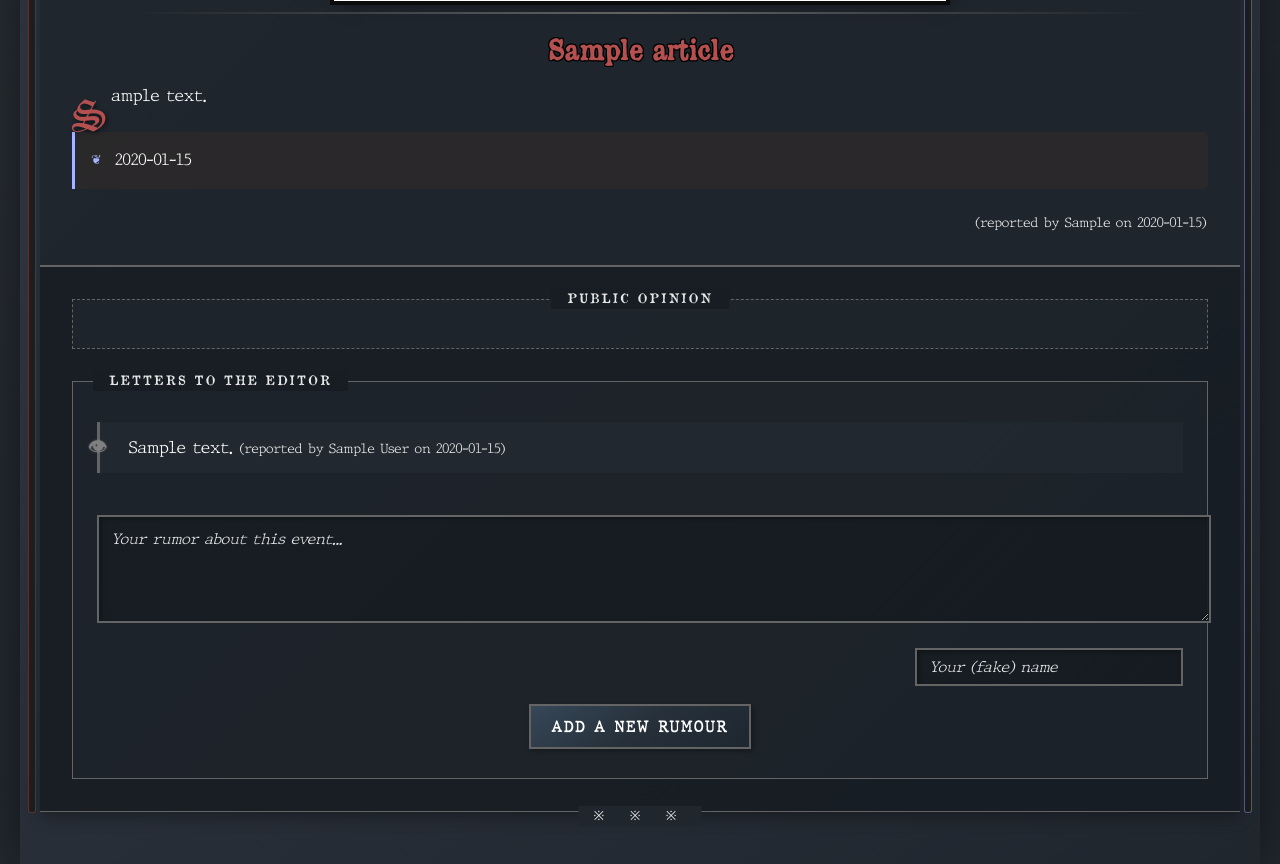
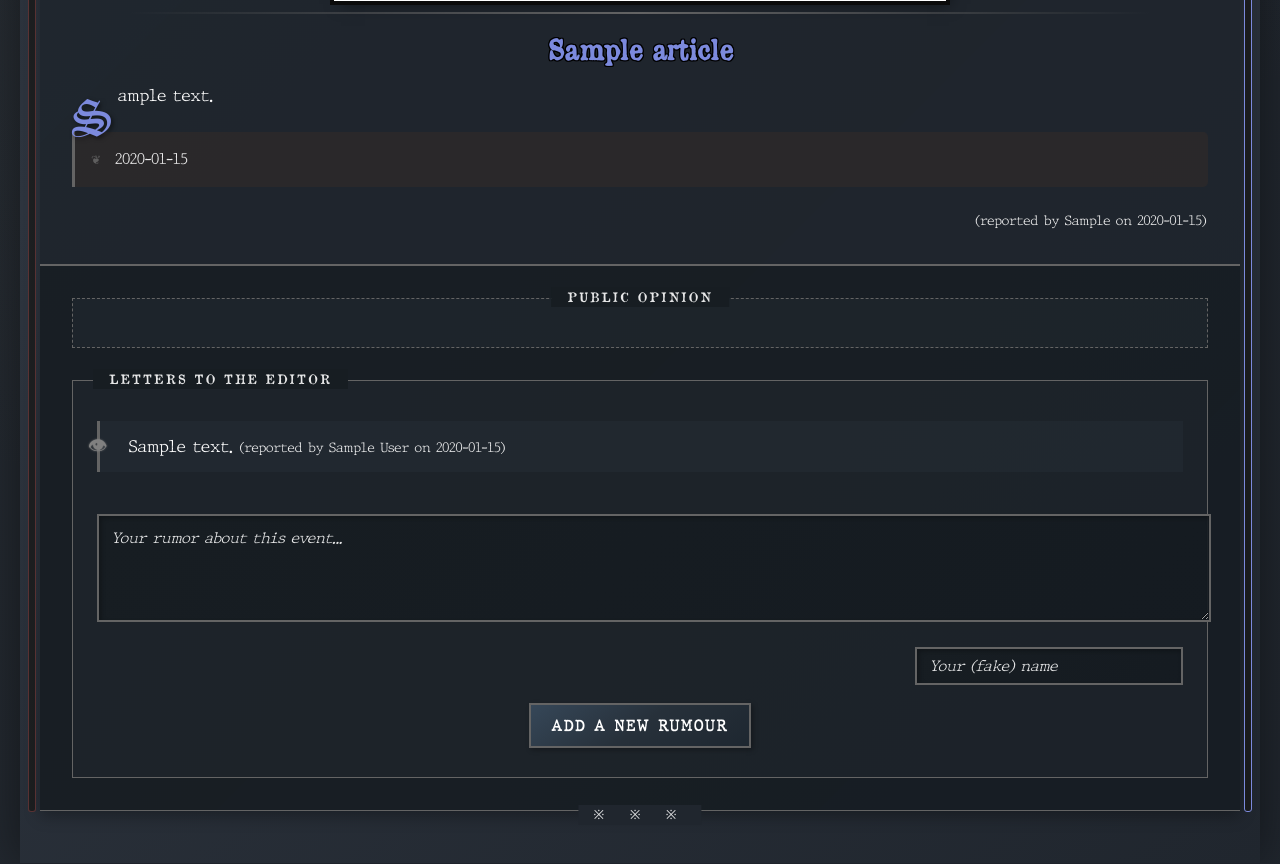
Before and after one commit to mysterious-ben/cthulhu-news, a FastAPI app: template web/templates/news_main_page.html in a window 1280 px wide. Shown: the part 1314-2178 px from the top of the page. Run offline with FastAPI, Linux system fonts and the light colour scheme; the template is opened without the code that fills it: most values are stand-ins (such as "Sample title", 1, 10 or a date in 2020); some libraries are stand-ins or nearby versions; some web fonts are replaced.

```diff
--- a/web/llm_cthulhu_logic.py
+++ b/web/llm_cthulhu_logic.py
@@ -256,7 +256,7 @@ def find_story_context(
     similarities = []
     for scene in scenes:
         scene_embedding = scene["scene_vector"]
-        if not np.allclose(scene_embedding, 0):
+        if (scene_embedding is not None) and (not np.allclose(scene_embedding, 0)):
             similarity = np.dot(query_embedding, scene_embedding)
             similarities.append((similarity, scene))
 
--- a/web/static/styles.css
+++ b/web/static/styles.css
@@ -83,6 +83,7 @@
     --link-color-active: rgb(234, 235, 255);
     --link-color-visited: rgba(189, 200, 255, 0.7);
     --dark-red-color: rgb(180, 80, 80);
+    --dark-blue-color: rgb(124, 138, 221);
     --dark-red-dimmed: rgba(180, 80, 80, 0.4);
     --dark-red-bright: rgba(220, 20, 60, 0.6);
     --dark-red-bright-full: rgba(220, 20, 60, 1);
@@ -216,26 +217,23 @@ h4 {
 
 /* Shared drop cap styling */
 .drop-cap::first-letter {
+    /* font-family: var(--truth-title-font), serif; */
     font-family: var(--truth-title-font), serif;
-    font-size: 3rem;
+    font-size: 3.5rem;
     float: left;
-    line-height: 1;
+    line-height: 0.9;
     margin-right: 0.1em;
     padding: 0;
-    color: var(--link-color);
     text-shadow: 2px 2px 4px rgba(0, 0, 0, 0.5);
 }
 
 /* Dark red drop cap for truth section */
-.drop-cap-red::first-letter {
-    font-family: var(--truth-title-font), serif;
-    font-size: 3rem;
-    float: left;
-    line-height: 1;
-    margin-right: 0.1em;
-    padding: 0;
+.drop-cap-red.drop-cap::first-letter {
     color: var(--dark-red-color);
-    text-shadow: 2px 2px 4px rgba(0, 0, 0, 0.5);
+}
+
+.drop-cap-blue.drop-cap::first-letter {
+    color: var(--dark-blue-color);
 }
 
 .truth-title {
@@ -245,7 +243,6 @@ h4 {
     text-align: center;
     margin-bottom: 1rem;
     line-height: 1.3;
-    color: var(--dark-red-color);
     text-shadow:
         -1px -1px 0 #000,
         0 -1px 0 #000,
@@ -255,6 +252,14 @@ h4 {
         0 1px 0 #000,
         -1px 1px 0 #000,
         -1px 0 0 #000;
+}
+
+.truth-title-red.truth-title {
+    color: var(--dark-red-color);
+}
+
+.truth-title-blue.truth-title {
+    color: var(--dark-blue-color);
 }
 
 .facade-sign {
@@ -400,7 +405,7 @@ h4 {
     margin: 1.5rem 0;
     padding: 1rem;
     background: rgba(139, 69, 19, 0.1);
-    border-left: 3px solid var(--link-color);
+    border-left: 3px solid var(--news-border-color);
     border-radius: 0 5px 5px 0;
 }
 
@@ -421,7 +426,8 @@ h4 {
 
 .update-item {
     font-family: var(--truth-font), serif;
-    font-size: 0.95rem;
+    font-size: 0.9rem;
+    opacity: 0.9;
     line-height: 1.6;
     margin-bottom: 0.8rem;
     padding-left: 1.5rem;
@@ -432,8 +438,9 @@ h4 {
     content: "❦";
     position: absolute;
     left: 0;
-    color: var(--link-color);
-    font-size: 0.8rem;
+    /* opacity: 0.9; */
+    color: var(--news-border-color);
+    font-size: 0.75rem;
     top: 0.1rem;
 }
 
@@ -1168,7 +1175,7 @@ input[type=text]::placeholder {
 
 .detective-bar {
     right: -12px;
-    border: 1px solid var(--link-color-dimmed);
+    border: 1px solid var(--dark-blue-color);
 }
 
 .bar-fill {
@@ -1187,7 +1194,7 @@ input[type=text]::placeholder {
 }
 
 .detective-bar-fill {
-    background: linear-gradient(to top, var(--link-color), var(--link-color-bright-fade));
+    background: linear-gradient(to top, var(--dark-blue-color), var(--link-color-bright-fade));
     box-shadow: 0 0 4px var(--link-color-bright);
 }
 
@@ -1243,7 +1250,7 @@ input[type=text]::placeholder {
 }
 
 .detective-bar .bar-tooltip {
-    color: var(--link-color);
+    color: var(--dark-blue-color);
     left: -30px;
 }
 
--- a/web/templates/news_main_page.html
+++ b/web/templates/news_main_page.html
@@ -106,8 +106,8 @@
                             data-src="/static/cthulhu-images/{{ article['image_meta']['cthulhu_image_name'] }}-default.jpg"
                             alt="News Image" class="news-image">
                     </div>
-                    <h2 class="truth-title">{{ article['scene_title'] }}</h2>
-                    <p class="truth-text drop-cap-red">{{ article['scene_text'] }}</p>
+                    <h2 class="{% if article['scene_protagonist'] == 'cultists' %}truth-title-red{% else %}truth-title-blue{% endif %} truth-title">{{ article['scene_title'] }}</h2>
+                    <p class="truth-text {% if article['scene_protagonist'] == 'cultists' %}drop-cap-red{% else %}drop-cap-blue{% endif %} drop-cap">{{ article['scene_text'] }}</p>
                     {% if article['scene_updates'] %}
                     <div class="scene-updates">
                         <!-- <h3 class="updates-title">Updates:</h3> -->
```
